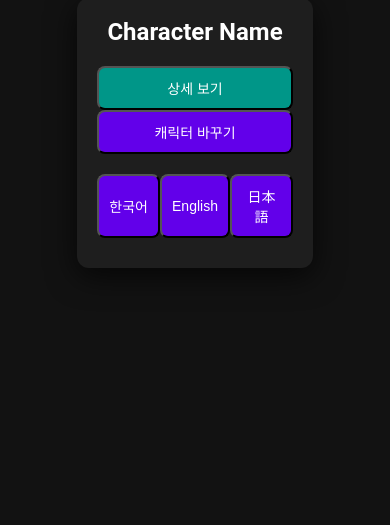
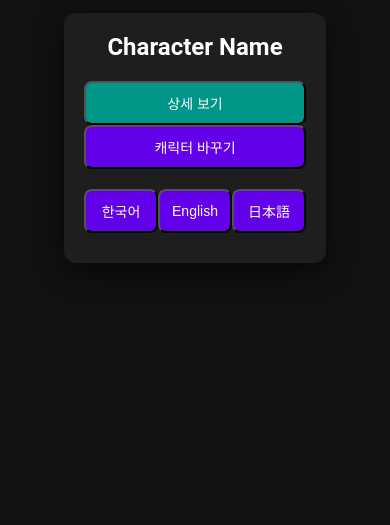
Before and after one commit to Sirenllux/Random-Anime-Character, a plain HTML site: page index.html in a window 390 px wide. Shown: the part 319-844 px from the top of the page. Drawn offline with Linux system fonts and the light colour scheme; no server answers.

Commit message:
Update styles.css

```diff
--- a/styles.css
+++ b/styles.css
@@ -6,9 +6,9 @@
 }
 
 body {
-    font-family: 'Roboto', sans-serif;
-    background-color: #121212; /* Dark background */
-    color: #ffffff; /* White text */
+    font-family: 'Roboto', 'Noto Sans JP', 'Noto Sans KR', sans-serif;
+    background-color: #121212;
+    color: #ffffff;
     display: flex;
     justify-content: center;
     align-items: center;
@@ -24,10 +24,15 @@ body {
 #page-title {
     font-size: 27px;
     margin-bottom: 20px;
+    height: 50px; /* Fixed height */
+    line-height: 50px;
+    overflow: hidden;
+    text-overflow: ellipsis;
+    white-space: nowrap;
 }
 
 #character-card {
-    background-color: #1e1e1e; /* Card background */
+    background-color: #1e1e1e;
     border-radius: 12px;
     box-shadow: 0px 8px 30px rgba(0, 0, 0, 0.7);
     padding: 20px;
@@ -38,76 +43,70 @@ body {
 }
 
 #character-card:hover {
-    transform: scale(1.05); /* Scale effect on hover */
+    transform: scale(1.05);
 }
 
 #character-name {
-    font-size: 24px; /* Character name size */
+    font-size: 24px;
     margin-bottom: 10px;
 }
 
 #character-image {
-    max-width: 100%; /* Responsive image */
+    max-width: 100%;
     height: auto;
-    border-radius: 8px; /* Rounded corners */
+    border-radius: 8px;
     box-shadow: 0px 4px 20px rgba(0, 0, 0, 0.5);
     margin-bottom: 20px;
-    display: block; /* Ensure block display for centering */
-    margin-left: auto; /* Center alignment */
-    margin-right: auto; /* Center alignment */
+    display: block;
+    margin-left: auto;
+    margin-right: auto;
 }
 
 #character-bio {
     margin-top: 10px;
-    text-align: left; /* Align text to the left */
-    white-space: pre-wrap; /* Preserve spaces and line breaks */
-    font-size: 14px; /* Smaller font size for details */
+    text-align: left;
+    white-space: pre-wrap;
+    font-size: 16px; /* Larger font */
+    line-height: 1.5; /* Better readability */
 }
 
 #shuffle-btn, #lang-ko, #lang-en, #lang-ja {
-    background-color: #6200ea; /* Button background */
-    color: white; /* Button text color */
-    padding: 10px; /* Button padding */
-    font-size: 14px; /* Button font size */
-    border-radius: 8px; /* Rounded corners */
-    cursor: pointer; /* Pointer cursor on hover */
+    background-color: #6200ea;
+    color: white;
+    padding: 10px;
+    font-size: 14px;
+    border-radius: 8px;
+    cursor: pointer;
     margin-bottom: 10px;
-    width: 100%; /* Full width */
+    width: 100%;
 }
 
 #shuffle-btn:hover, #lang-ko:hover, #lang-en:hover, #lang-ja:hover {
-    background-color: #3700b3; /* Darker background on hover */
+    background-color: #3700b3;
 }
 
 #language-buttons {
-    display: flex; /* Flexbox for language buttons */
-    justify-content: space-between; /* Space between buttons */
-    margin-top: 10px; /* Margin above buttons */
-    width: 100%; /* Full width */
+    display: flex;
+    justify-content: space-between;
+    margin-top: 10px;
+    width: 100%;
 }
 
 #details-btn {
-    background-color: #009688; /* Less saturated color */
-    color: white; /* Text color */
-    padding: 10px; /* Padding */
-    font-size: 14px; /* Font size */
-    border-radius: 8px; /* Rounded corners */
-    cursor: pointer; /* Pointer cursor */
-    margin-top: 10px; /* Space above button */
-    width: 100%; /* Full width */
+    background-color: #009688;
+    color: white;
+    padding: 10px;
+    font-size: 14px;
+    border-radius: 8px;
+    cursor: pointer;
+    margin-top: 10px;
+    width: 100%;
 }
 
 #details-btn:hover {
-    background-color: #00796b; /* Darker color on hover */
+    background-color: #00796b;
 }
 
 button:focus {
-    outline: 2px solid #6200ea; /* Custom focus outline for accessibility */
+    outline: 2px solid #6200ea;
 }
-
-/* Media query for small screens */
-@media (max-width: 600px) {
-    #character-card {
-        max-width: 90%; /* Make card adapt to smaller screens */
-    }
-}
```
